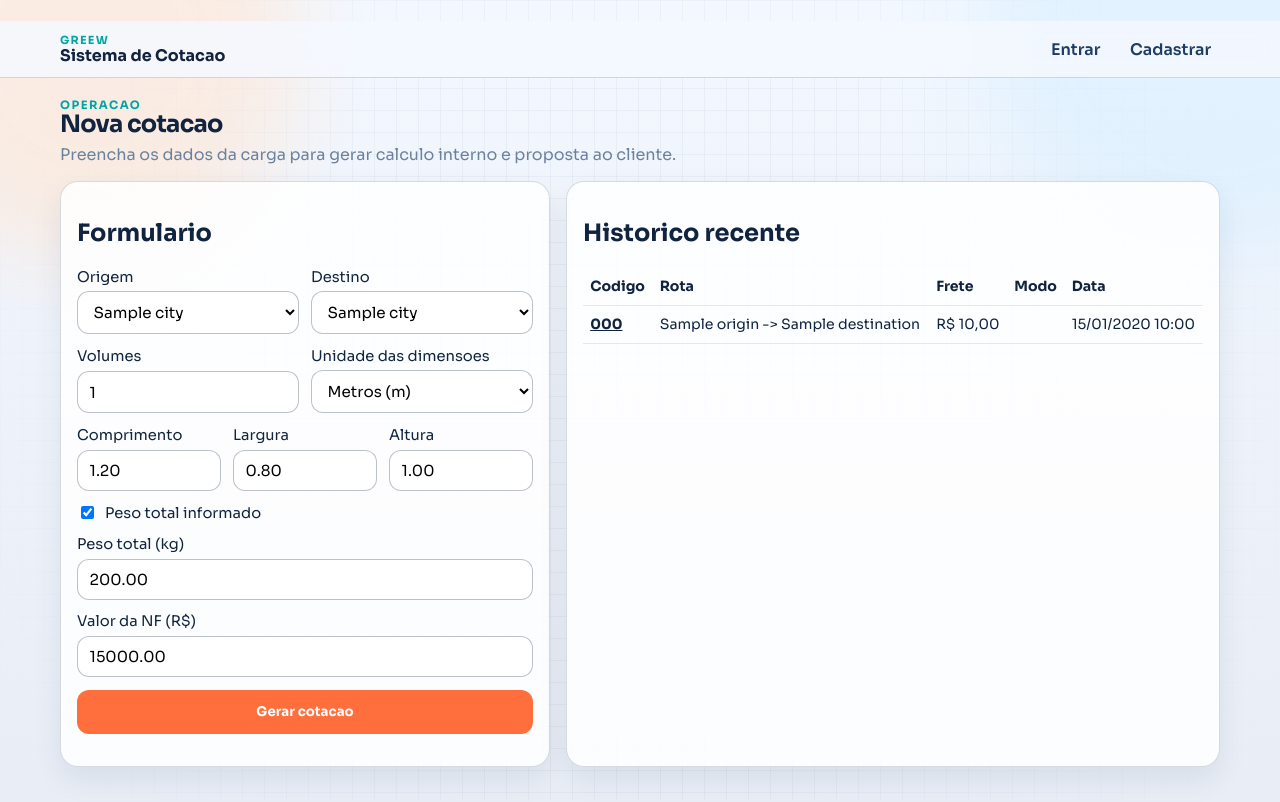
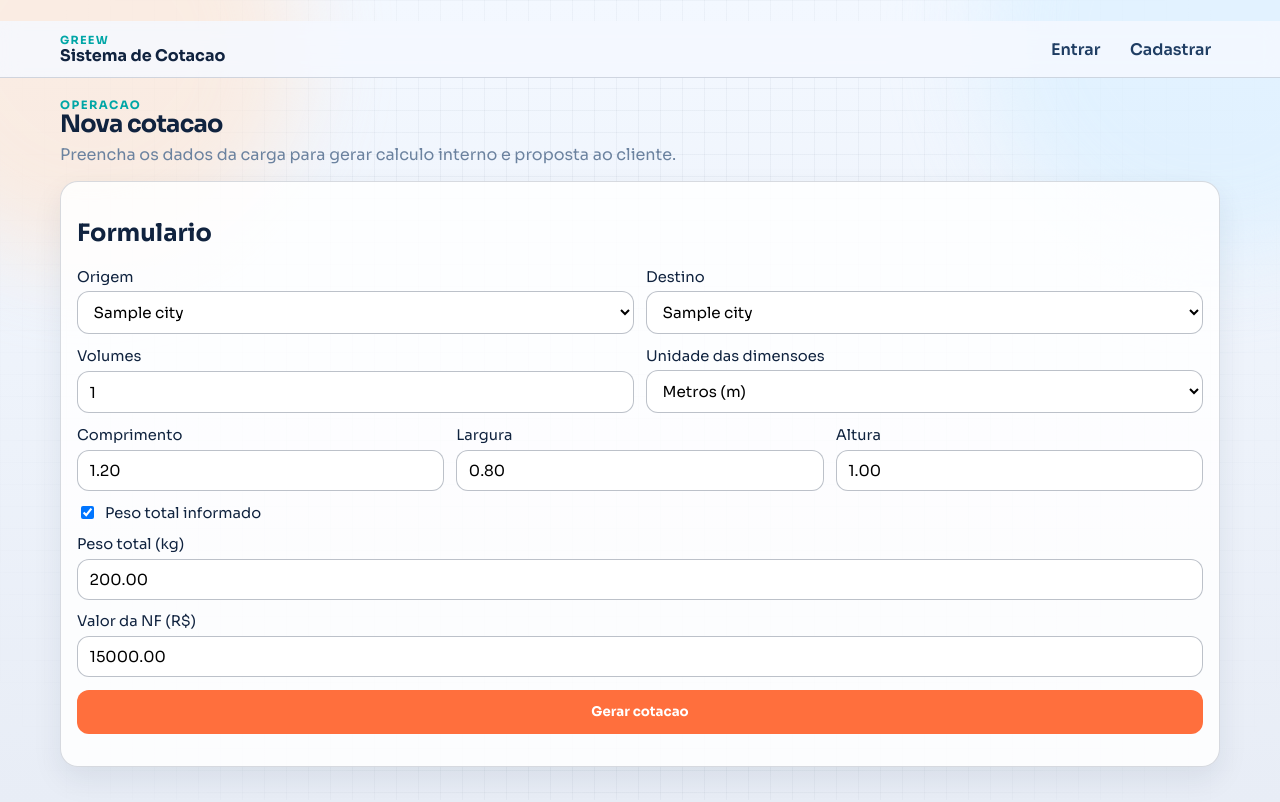
Before and after one commit to JoaoGabrielll7/cotagreew, a Flask app: template web/templates/dashboard.html in a window 1280 px wide. Run offline with Flask 3, Linux system fonts and the light colour scheme; the template is opened without the code that fills it: most values are stand-ins (such as "Sample title", 1, 10 or a date in 2020); parts of the project's set-up code (start-up, migrations or seed data) failed here and were passed over; some libraries are stand-ins or nearby versions.

Commit message:
Show recent history only for master users

```diff
--- a/src/greew_quote/flask_site.py
+++ b/src/greew_quote/flask_site.py
@@ -445,7 +445,7 @@ def create_app() -> Flask:
             except (ValueError, InvalidOperation) as exc:
                 flash(str(exc), "error")
 
-        recent_quotes = _list_recent_quotes(g.current_user)
+        recent_quotes = _list_recent_quotes(g.current_user) if g.current_user["is_master"] else []
         return render_template(
             "dashboard.html",
             cities=CITIES,
--- a/web/static/site.css
+++ b/web/static/site.css
@@ -197,6 +197,10 @@ body {
   display: grid;
   gap: 1rem;
   grid-template-columns: 1.35fr 1fr;
+}
+
+.grid-main.grid-single {
+  grid-template-columns: 1fr;
 }
 
 .quote-grid {
--- a/web/templates/dashboard.html
+++ b/web/templates/dashboard.html
@@ -7,7 +7,7 @@
   <p class="muted">Preencha os dados da carga para gerar calculo interno e proposta ao cliente.</p>
 </section>
 
-<section class="grid-main">
+<section class="grid-main {% if not current_user.is_master %}grid-single{% endif %}">
   <article class="card">
     <h2>Formulario</h2>
     <form method="post" class="form-grid" id="quote-form">
@@ -105,6 +105,7 @@
     </form>
   </article>
 
+  {% if current_user.is_master %}
     <aside class="card">
       <h2>Historico recente</h2>
       {% if recent_quotes %}
@@ -116,9 +117,7 @@
                 <th>Rota</th>
                 <th>Frete</th>
                 <th>Modo</th>
-              {% if current_user.is_master %}
                 <th>Usuario</th>
-              {% endif %}
                 <th>Data</th>
               </tr>
             </thead>
@@ -129,9 +128,7 @@
                   <td data-label="Rota">{{ item.origin }} -> {{ item.destination }}</td>
                   <td data-label="Frete">{{ item.client_price|brl }}</td>
                   <td data-label="Modo">{{ price_mode_labels[item.client_price_mode] }}</td>
-                {% if current_user.is_master %}
                   <td data-label="Usuario">{{ item.user_name }} ({{ item.user_username }})</td>
-                {% endif %}
                   <td data-label="Data">{{ item.created_at|display_date }}</td>
                 </tr>
               {% endfor %}
@@ -142,6 +139,7 @@
         <p class="muted">Nenhuma cotacao registrada ainda.</p>
       {% endif %}
     </aside>
+  {% endif %}
 </section>
 
 <script>
```
Lines whose indentation alone changed are shown as unchanged.
